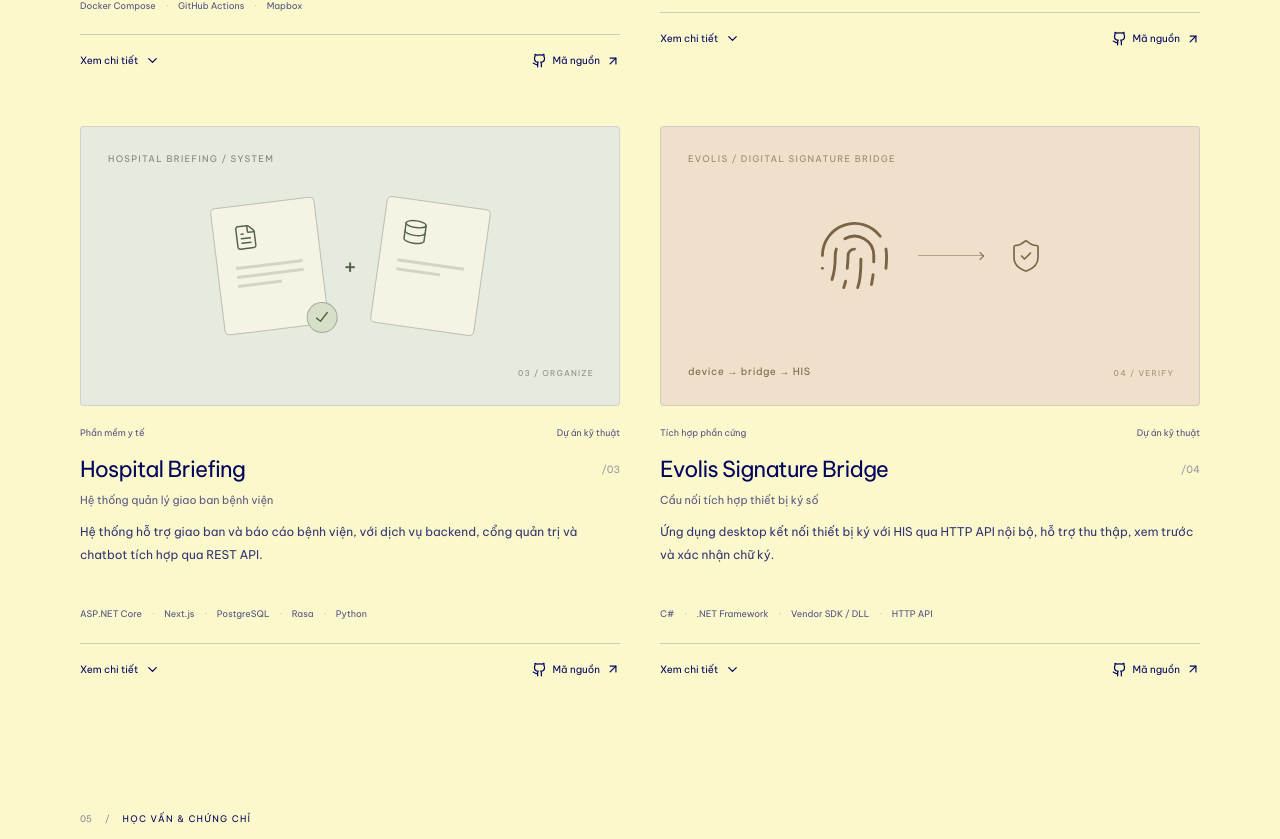
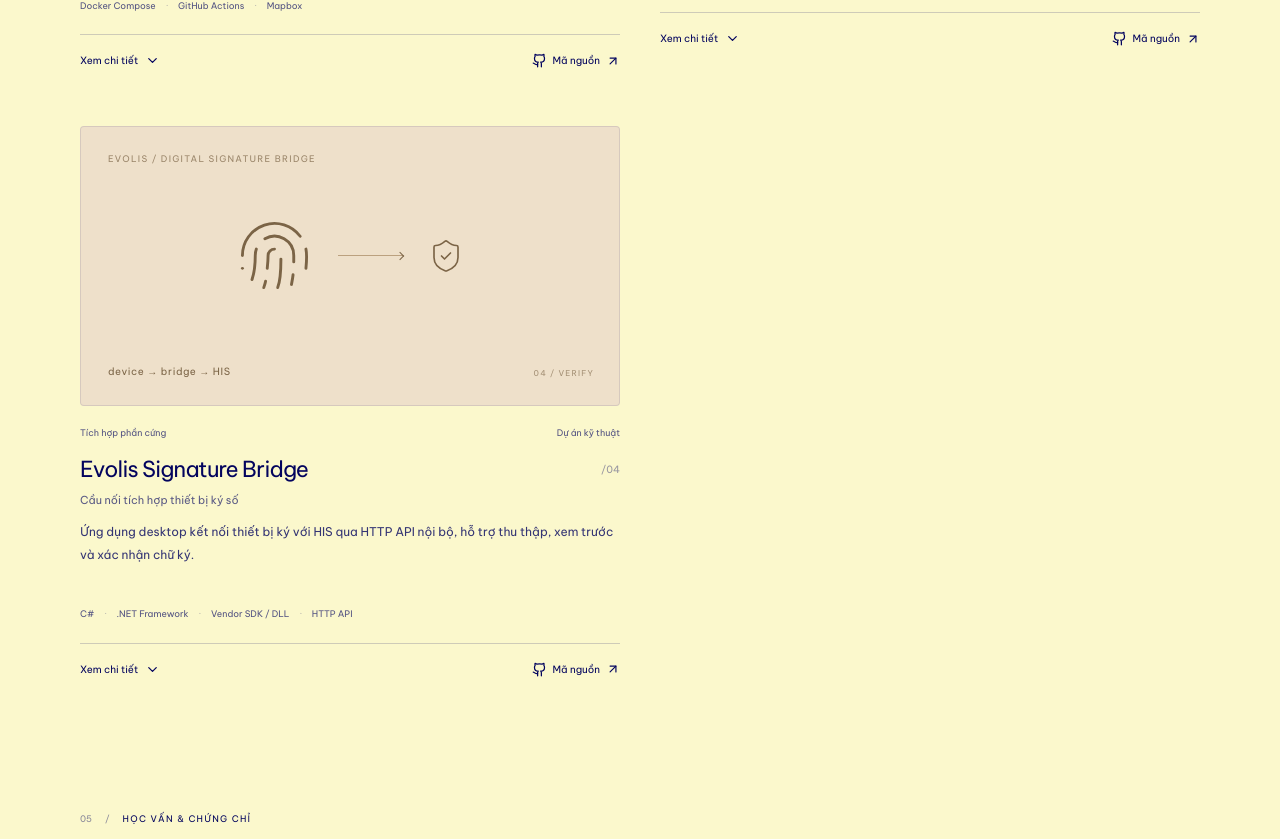
Before and after one commit to duynk02/duy-portfolio, a React (Vite) app: page / in a window 1280 px wide. Shown: the part 4678-5517 px from the top of the page. Built offline with nearby package versions, Linux system fonts and the light colour scheme.

Commit message:
update worlflow

```diff
--- a/scripts/browser-check.mjs
+++ b/scripts/browser-check.mjs
@@ -8,7 +8,8 @@
 import { chromium } from 'playwright'
 
 const root = path.resolve(path.dirname(fileURLToPath(import.meta.url)), '..')
-const origin = 'http://127.0.0.1:4173'
+const basePath = process.env.TEST_BASE_PATH || '/'
+const origin = new URL(basePath, 'http://127.0.0.1:4173').href
 const executablePath = process.env.CHROME_PATH
   || 'C:/Program Files/Google/Chrome/Application/chrome.exe'
 const pause = (duration) => new Promise((resolve) => setTimeout(resolve, duration))
@@ -105,7 +106,7 @@
   await mkdir(path.join(root, '.qa'), { recursive: true })
   server = spawn(process.execPath, [
     path.join(root, 'node_modules', 'vite', 'bin', 'vite.js'),
-    'preview', '--host', '127.0.0.1', '--port', '4173', '--strictPort',
+    'preview', '--host', '127.0.0.1', '--port', '4173', '--strictPort', '--base', basePath,
   ], { cwd: root, stdio: ['ignore', 'pipe', 'pipe'], windowsHide: true })
   server.stdout.on('data', (chunk) => { serverOutput += chunk.toString() })
   server.stderr.on('data', (chunk) => { serverOutput += chunk.toString() })
@@ -131,12 +132,13 @@
   assert.equal(await resumeLink.count(), 1, 'The current CV should be available to download.')
   assert.equal(await resumeLink.innerText(), 'Tải CV')
   const resumeHref = await resumeLink.getAttribute('href')
-  assert.equal(resumeHref, '/cv/CV_BackendDeveloper_NguyenKhacDuy.pdf')
+  const resumePath = 'cv/CV_BackendDeveloper_NguyenKhacDuy.pdf'
+  assert.equal(resumeHref, `${basePath}${resumePath}`)
   const resumeResponse = await page.request.get(new URL(resumeHref, origin).href)
   assert.ok(resumeResponse.ok(), 'The resume URL should return a successful response.')
   const resumeBytes = await resumeResponse.body()
   assert.equal(resumeBytes.subarray(0, 5).toString(), '%PDF-', 'The download must serve a PDF, not an HTML fallback.')
-  assert.deepEqual(resumeBytes, readFileSync(path.join(root, 'public', resumeHref)), 'The served CV should match the current configured PDF.')
+  assert.deepEqual(resumeBytes, readFileSync(path.join(root, 'public', resumePath)), 'The served CV should match the current configured PDF.')
   const hrefProblems = await page.locator('a').evaluateAll((anchors) => anchors.flatMap((anchor) => {
     const href = anchor.getAttribute('href')
     if (!href || href.trim() === '#' || href.startsWith('javascript:')) return [`Invalid href: ${href}`]
@@ -190,8 +192,10 @@
 
   await page.setViewportSize({ width: 1440, height: 1000 })
   const projectButtons = page.locator('#projects button[aria-expanded]')
-  assert.equal(await projectButtons.count(), 4, 'Each project needs engineering details.')
-  for (let index = 0; index < 4; index += 1) {
+  const projectCount = await page.locator('#projects article').count()
+  assert.ok(projectCount > 0, 'The portfolio should contain projects.')
+  assert.equal(await projectButtons.count(), projectCount, 'Each project needs engineering details.')
+  for (let index = 0; index < projectCount; index += 1) {
     const button = projectButtons.nth(index)
     await button.click()
     await expectAttribute(button, 'aria-expanded', 'true')
@@ -201,7 +205,7 @@
     await button.click()
     await expectAttribute(button, 'aria-expanded', 'false')
   }
-  checks.push('All four project engineering details expand and collapse')
+  checks.push(`All ${projectCount} project engineering details expand and collapse`)
 
   const start = await scrollTimeline(page, 0.02)
   const middle = await scrollTimeline(page, 0.55)
--- a/src/content/portfolio.ts
+++ b/src/content/portfolio.ts
@@ -185,7 +185,7 @@
   {
     id: 'backend',
     title: { vi: 'Phát triển backend', en: 'Backend development' },
-    technologies: ['Node.js', 'NestJS', 'Express.js', 'TypeScript', 'C#', 'ASP.NET Core', 'Python', 'FastAPI'],
+    technologies: ['Node.js', 'NestJS', 'Express.js', 'TypeScript', 'C#', 'ASP.NET Core'],
   },
   {
     id: 'frontend',
@@ -315,39 +315,6 @@
     graphic: 'sync',
   },
   {
-    id: 'hospital-briefing',
-    number: '03',
-    title: 'Hospital Briefing',
-    subtitle: {
-      vi: 'Hệ thống quản lý giao ban bệnh viện',
-      en: 'Hospital Briefing Management System',
-    },
-    category: { vi: 'Phần mềm y tế', en: 'Healthcare software' },
-    status: { vi: 'Dự án kỹ thuật', en: 'Engineering project' },
-    description: {
-      vi: 'Hệ thống hỗ trợ giao ban và báo cáo bệnh viện, với dịch vụ backend, cổng quản trị và chatbot tích hợp qua REST API.',
-      en: 'A hospital briefing and reporting system with backend services, an administrative portal, and a REST-integrated chatbot.',
-    },
-    highlights: [
-      {
-        vi: 'Phát triển dịch vụ backend cho nghiệp vụ giao ban và báo cáo bệnh viện.',
-        en: 'Developed backend services for hospital briefing and reporting workflows.',
-      },
-      {
-        vi: 'Thiết kế schema PostgreSQL và xử lý tổng hợp dữ liệu cho báo cáo quản trị.',
-        en: 'Designed PostgreSQL schemas and data aggregation for administrative reporting.',
-      },
-      {
-        vi: 'Xây dựng cổng báo cáo và tích hợp dịch vụ chatbot Rasa thông qua REST API.',
-        en: 'Built an administrative reporting portal and integrated a Rasa chatbot service through REST APIs.',
-      },
-    ],
-    technologies: ['ASP.NET Core', 'Next.js', 'PostgreSQL', 'Rasa', 'Python'],
-    github: 'https://github.com/DuyNoob02/HISMeeting',
-    demo: null,
-    graphic: 'hospital',
-  },
-  {
     id: 'evolis-signature',
     number: '04',
     title: 'Evolis Signature Bridge',
```
Also changed, not shown: 1 other file (tests, documents, lock files or other folders).
